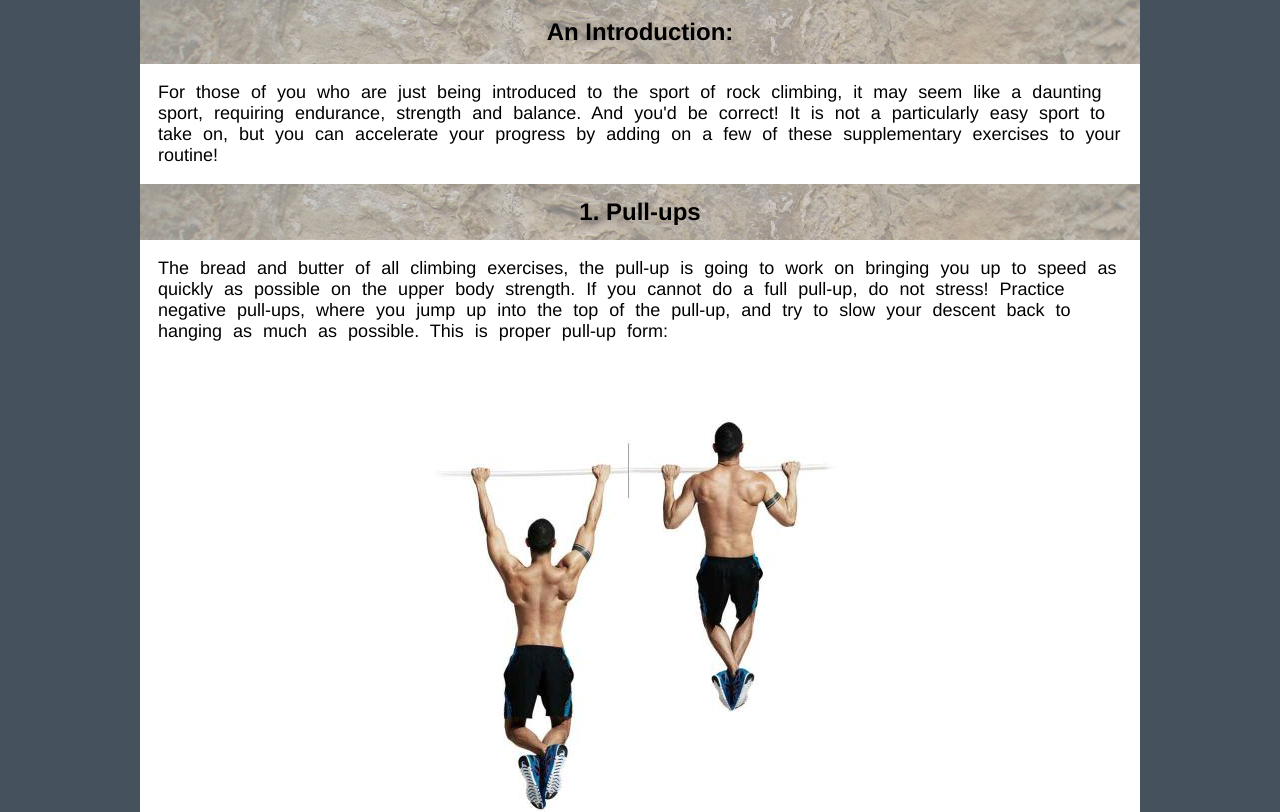
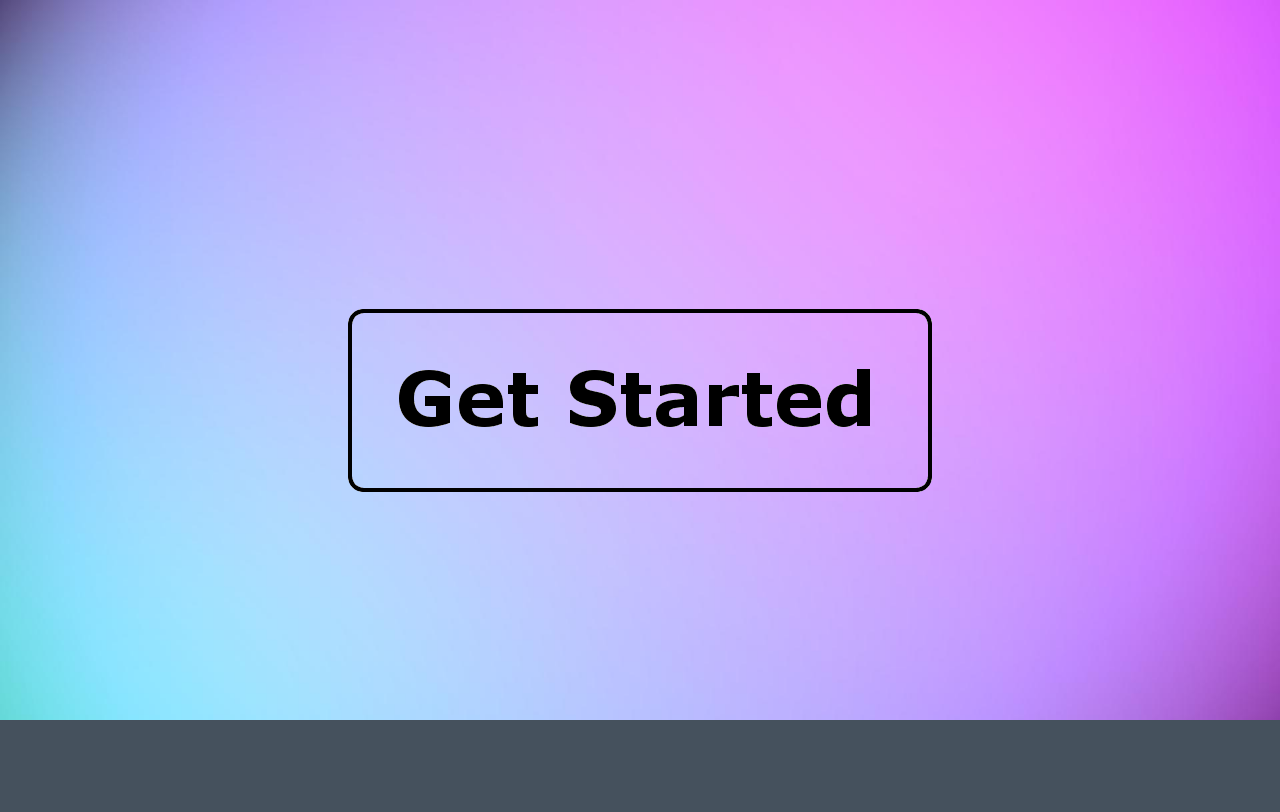
Before and after one commit to mcleodaj/mcleodaj.github.io, a plain HTML site: page index.html in a window 1280 px wide. Shown: the top 812 px of the page. Drawn offline with nearby package versions, Linux system fonts and the light colour scheme.

Commit message:
Updated to add some jquery

```diff
--- a/index.html
+++ b/index.html
@@ -3,8 +3,29 @@
 <head>
   <link rel="stylesheet" href="styles.css" type="text/css">
   <title>Exercises to Assist With Rock Climbing</title>
+  <script src="https://ajax.googleapis.com/ajax/libs/jquery/3.1.0/jquery.min.js"></script>
+  <script>
+  $( document ).ready(function() {
+    console.log( "ready!" );
+    $("#sitewrapper").hide();
+    $( "#button" ).click(function() {
+      console.log( "You clicked the button!" );
+      $("#button").fadeOut('slow', function() {
+        $("#button").hide();
+        $("#wallpaper").fadeOut('slow', function() {
+          $("#sitewrapper").fadeIn('slow');
+          $("#wallpaper").hide();
+        });
+      });
+
+
+    });
+  });
+  </script>
 </head>
 <body>
+<div id="wallpaper"><img src="wallpaper.png"></img></div>
+<div id="button"><img src="button-transparent.png" BackColor="Transparent" /></div>
 <div id="sitewrapper">
 <section class="divider">
   <h1> An Introduction:</h1>
--- a/styles.css
+++ b/styles.css
@@ -9,6 +9,7 @@
   margin-top: 0;
   margin-bottom: 0;
   min-width: 400px;
+  z-index: -2;
 }
 .divider {
   margin-top: 0px;
@@ -25,6 +26,33 @@
 #footer {
   text-align: center;
 }
+#wallpaper {
+  min-height: 100%;
+  min-width: 1024px;
+
+  width: 100%;
+  height: auto;
+
+  position: fixed;
+  top: 0;
+  left: 0;
+
+  z-index: -1;
+}
+
+
+#button{
+  width: 600px;
+  height: 200px;
+  padding: 0px;
+
+  position: absolute;
+  top: 50%;
+  left: 50%;
+
+  margin: -100px 0 0 -300px;
+}
+
 body {
   margin-top: 0px;
   margin-bottom: 0;
@@ -59,6 +87,7 @@ h2 {
 img {
   display: block;
   margin: 0 auto;
+  max-width: 100%;
 }
 
 blockquote {
```
Also changed, not shown: banner.png (added), button-transparent.png (added), rock.jpg (added), wallpaper.png (added), 1 other file.
